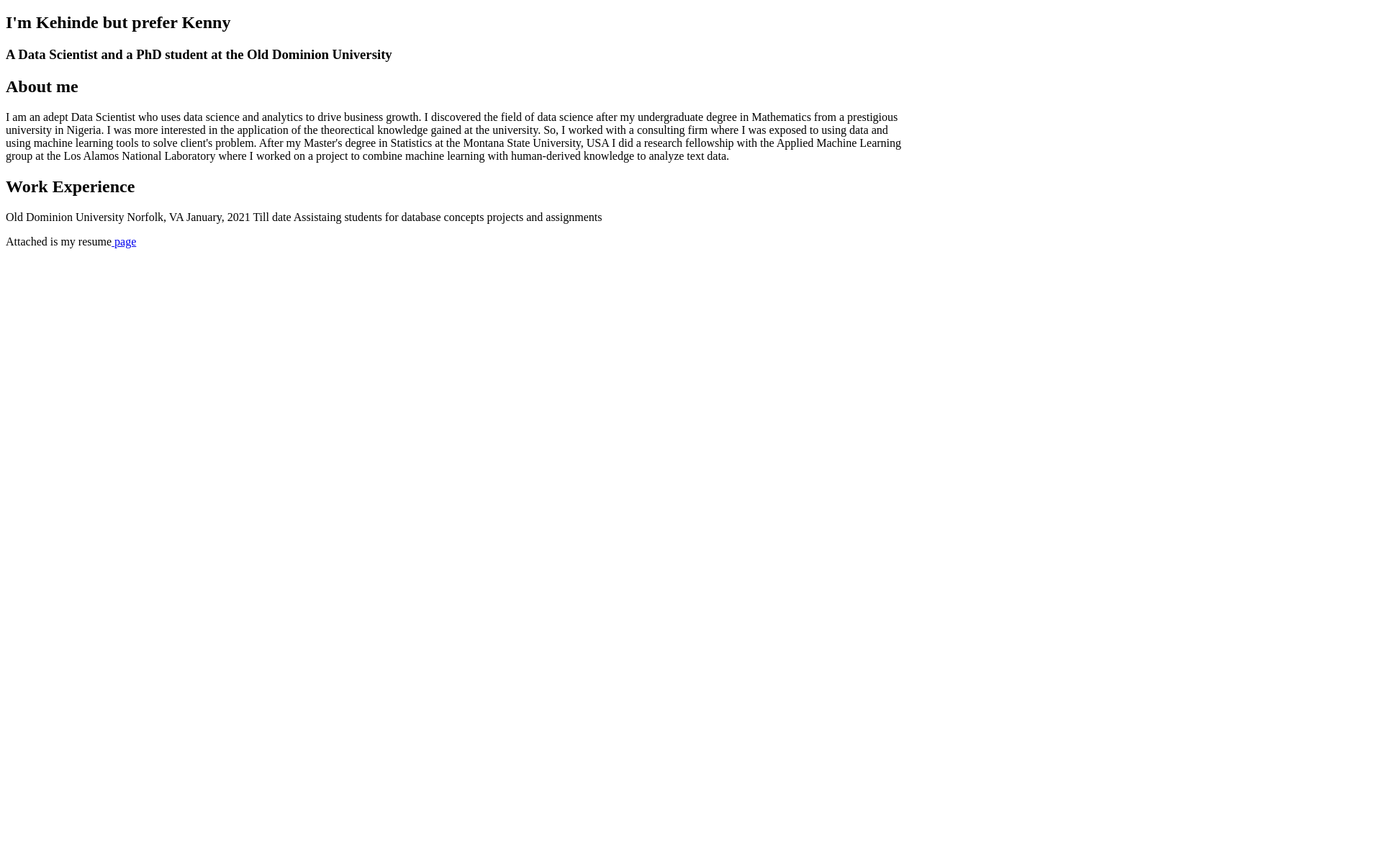
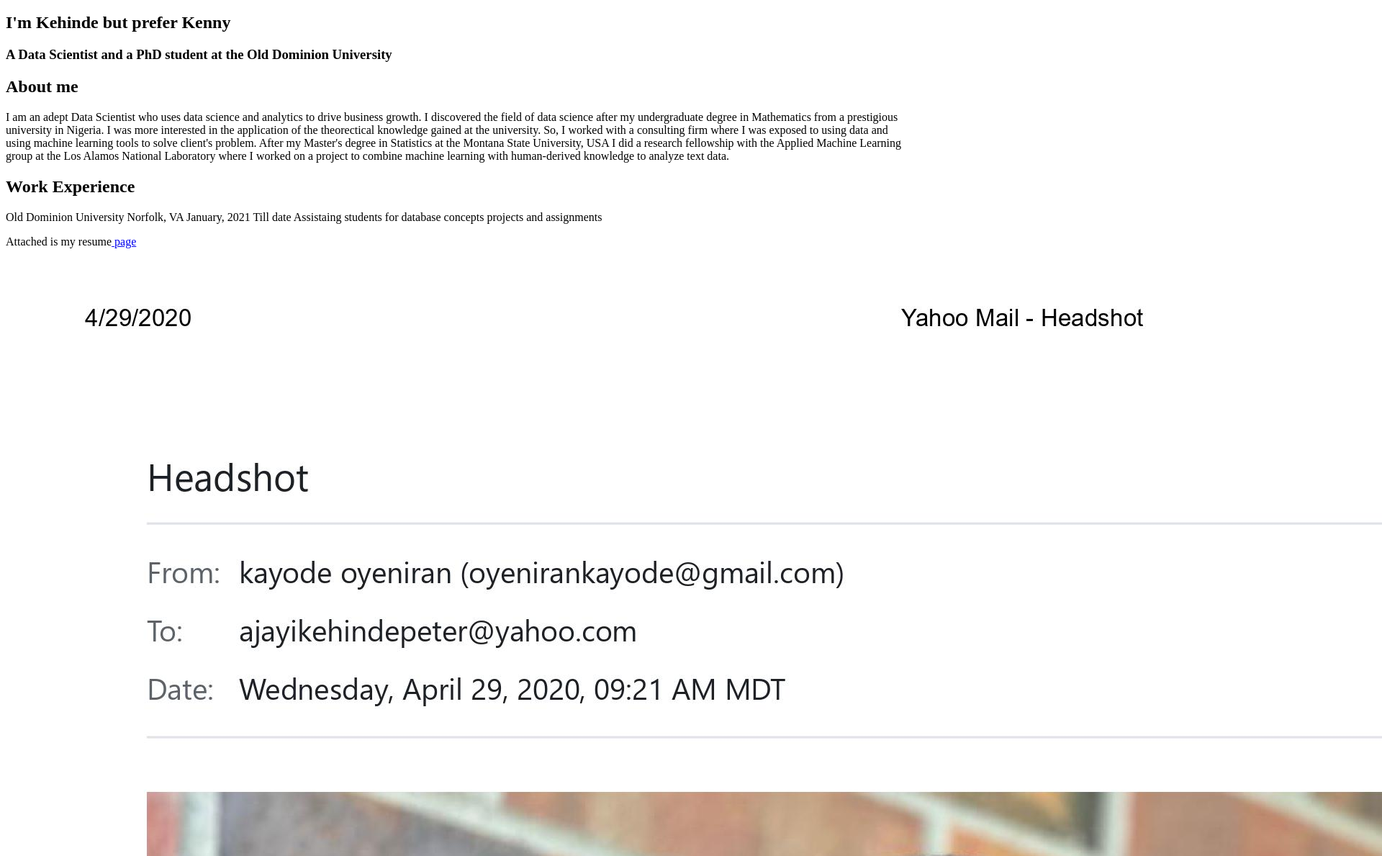
Before and after one commit to Kehindeajayi01/Kehindeajayi01.github.io, a plain HTML site: page index.html in a window 1280 px wide. Shown: the part 48-1237 px from the top of the page at 72% size, 1920 px wide, since content can reach past the window. Before the commit the page ends 800 px from the top, so only its background shows below. Drawn offline with Linux system fonts and the light colour scheme.

Commit message:
my picture

```diff
--- a/index.html
+++ b/index.html
@@ -17,7 +17,7 @@ machine learning with human-derived knowledge to analyze text data.
 </p>
 
 <h2>Work Experience</h2>
-<title>Graduate Teaching and Research Assistant</title>
+<title><head>Graduate Teaching and Research Assistant</head></title>
 <body><p>Old Dominion University
 Norfolk, VA
 January, 2021 Till date
@@ -26,3 +26,4 @@ Assistaing students for database concepts projects and assignments</p></body>
 
 
 <p>Attached is my resume<a href="MY_RESUME.pdf"> page</a> </p>
+<p><img src="kenny.jpg">  </p>
```
Also changed, not shown: kenny.jpg (added).
